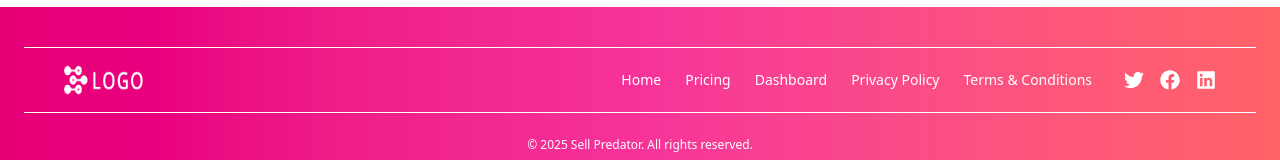
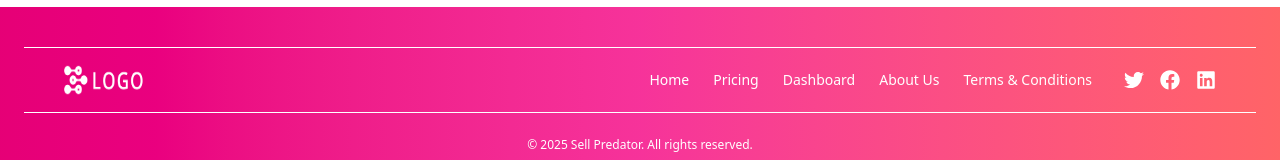
Before and after one commit to malikadeel12/SelltronAI-clientsite, a React (Vite) app: page / in a window 1280 px wide. Shown: the part 4484-4644 px from the top of the page. Built offline with nearby package versions, Linux system fonts and the light colour scheme.

Commit message:
some fixes

```diff
--- a/src/components/Footer.jsx
+++ b/src/components/Footer.jsx
@@ -1,5 +1,6 @@
 import React from "react";
 import { FaTwitter, FaFacebook, FaLinkedin } from "react-icons/fa";
+import { Link } from "react-router-dom";
 import logo from "../assets/mainlogo/logoicon.png";
 
 export default function Footer() {
@@ -18,11 +19,11 @@ export default function Footer() {
           <div className="flex flex-col md:flex-row md:items-center md:space-x-8 text-sm">
             {/* Links */}
             <ul className="flex flex-col md:flex-row md:space-x-6 text-center md:text-left">
-              <li><a href="/" className="hover:underline">Home</a></li>
-              <li><a href="#pricing" className="hover:underline">Pricing</a></li>
-              <li><a href="#dashboard" className="hover:underline">Dashboard</a></li>
-              <li><a href="#privacy" className="hover:underline">Privacy Policy</a></li>
-              <li><a href="#terms" className="hover:underline">Terms & Conditions</a></li>
+              <li><Link to="/" className="hover:underline">Home</Link></li>
+              <li><Link to="/pricingpage" className="hover:underline">Pricing</Link></li>
+              <li><Link to="#dashboard" className="hover:underline">Dashboard</Link></li>
+              <li><Link to="/aboutpage" className="hover:underline">About Us</Link></li>
+              <li><Link to="/termspage" className="hover:underline">Terms & Conditions</Link></li>
             </ul>
 
             {/* Social Icons */}
--- a/src/components/Navbar.jsx
+++ b/src/components/Navbar.jsx
@@ -18,9 +18,9 @@ export default function Navbar() {
         <ul className="hidden md:flex space-x-6 text-sm">
           <li><Link to="/" className="hover:text-yellow-400">Home</Link></li>
           <li><Link to="/pricingpage" className="hover:text-yellow-400">Pricing</Link></li>
-          <li><a href="#dashboard" className="hover:text-yellow-400">Dashboard</a></li>
-          <li><a href="/aboutpage" className="hover:text-yellow-400">About Us</a></li>
-          <li><a href="/termspage" className="hover:text-yellow-400">Privacy Policy</a></li>
+          <li><Link to="#dashboard" className="hover:text-yellow-400">Dashboard</Link></li>
+          <li><Link to="/aboutpage" className="hover:text-yellow-400">About Us</Link></li>
+          <li><Link to="/termspage" className="hover:text-yellow-400">Privacy Policy</Link></li>
         </ul>
 
         {/* Desktop Button */}
@@ -46,9 +46,9 @@ export default function Navbar() {
           <ul className="flex flex-col space-y-3 p-4 text-sm">
             <li><Link to="/" className="hover:text-yellow-400">Home</Link></li>
             <li><Link to="/pricingpage" className="hover:text-yellow-400">Pricing</Link></li>
-            <li><a href="#dashboard" className="hover:text-yellow-400">Dashboard</a></li>
-            <li><a href="/aboutpage" className="hover:text-yellow-400">About Us</a></li>
-            <li><a href="/termspage" className="hover:text-yellow-400">Privacy Policy</a></li>
+            <li><Link to="#dashboard" className="hover:text-yellow-400">Dashboard</Link></li>
+            <li><Link to="/aboutpage" className="hover:text-yellow-400">About Us</Link></li>
+            <li><Link to="/termspage" className="hover:text-yellow-400">Privacy Policy</Link></li>
           </ul>
           <div className="px-4 pb-4">
             <Link
```
Also changed, not shown: vercel.json (deleted).
